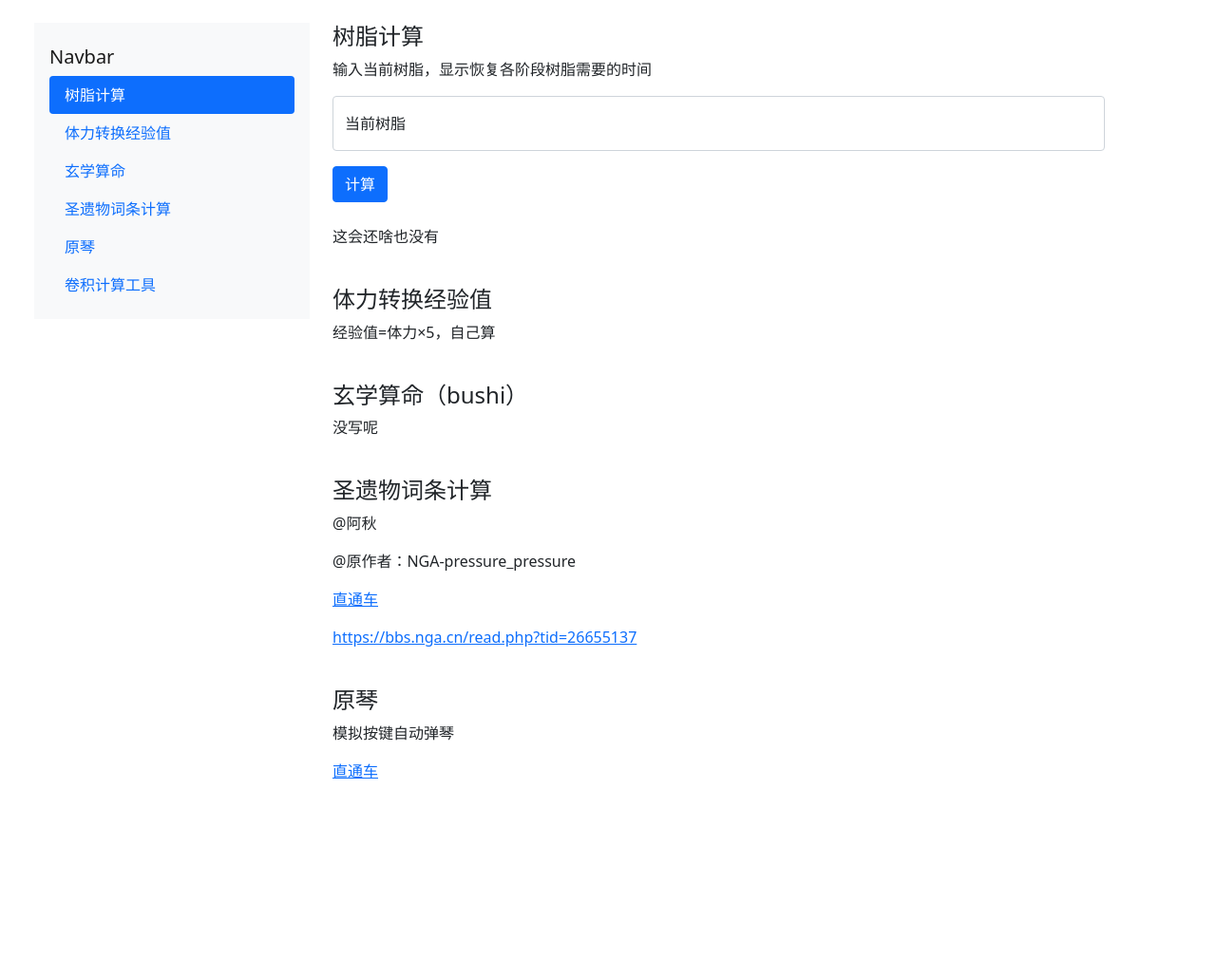
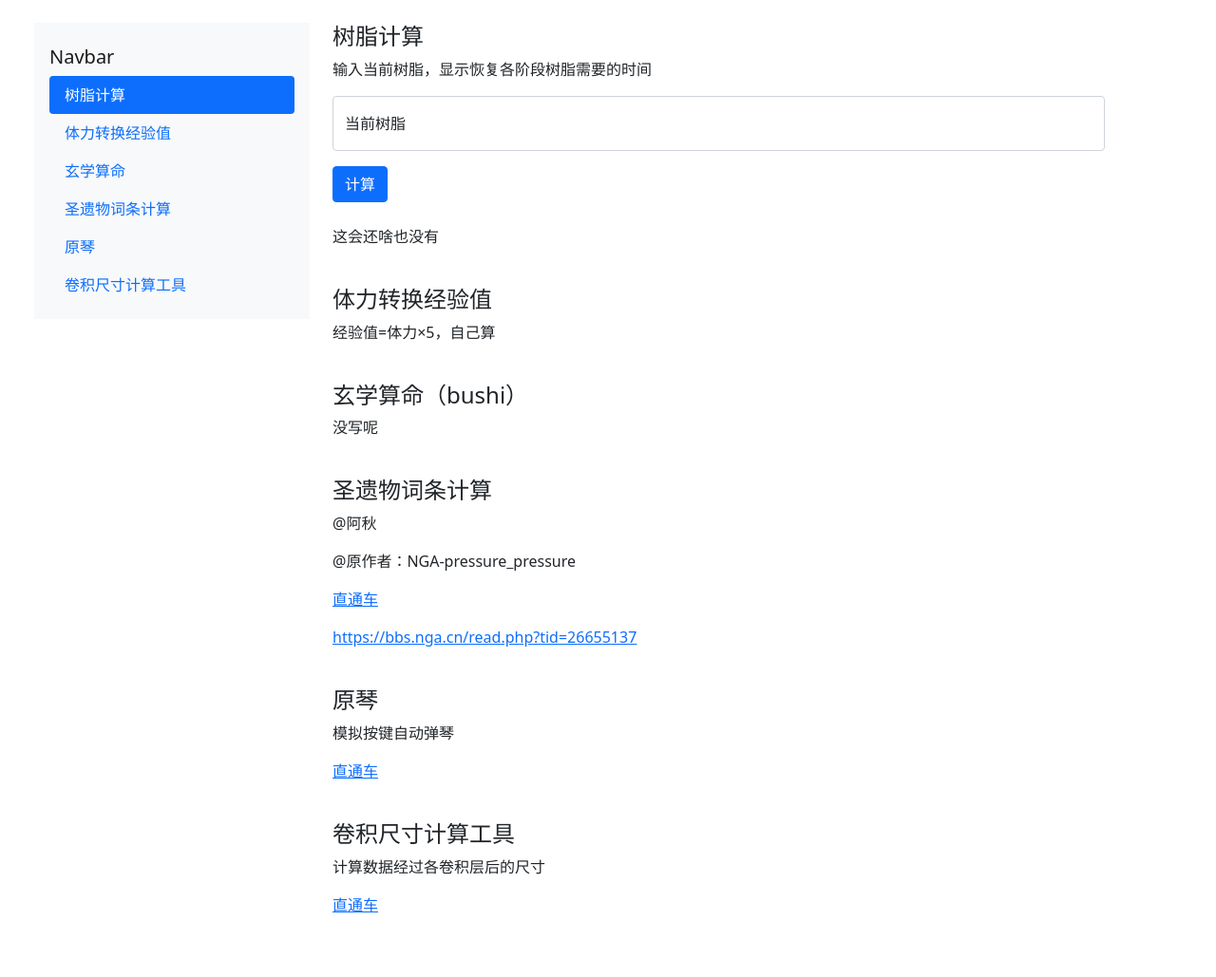
Before and after one commit to uu9/uu9.github.io, a Jekyll site: the page tools/index.html, which Jekyll copies as it is, in a window 1280 px wide. Shown: the whole page at 95% size. Built offline with Jekyll 4.4.1, drawn with Linux system fonts in a browser that asks for light colours; before the commit the page ends 900 px from its top, so only the background shows below that.

Commit message:
Update index.html

```diff
--- a/tools/index.html
+++ b/tools/index.html
@@ -30,7 +30,7 @@
                   <a class="nav-link" href="#item-3">玄学算命</a>
                   <a class="nav-link" href="#item-4">圣遗物词条计算</a>
 		  <a class="nav-link" href="#item-5">原琴</a>
-		  <a class="nav-link" href="ml_tools.html">卷积计算工具</a>
+		  <a class="nav-link" href="#item-6">卷积尺寸计算工具</a>
                 </nav>
               </nav>
             </div>
@@ -94,6 +94,10 @@
                 <p>模拟按键自动弹琴</p>
                 <p><a href="https://github.com/uu9/Gensound" class="pe-auto">直通车</a></p>
                 <br>
+		<h4 id="item-6">卷积尺寸计算工具</h4>
+                <p>计算数据经过各卷积层后的尺寸</p>
+                <p><a href="https://github.com/uu9/tools/ml_tools.html" class="pe-auto">直通车</a></p>
+                <br>
               </div>
             </div>
           </div>
```
